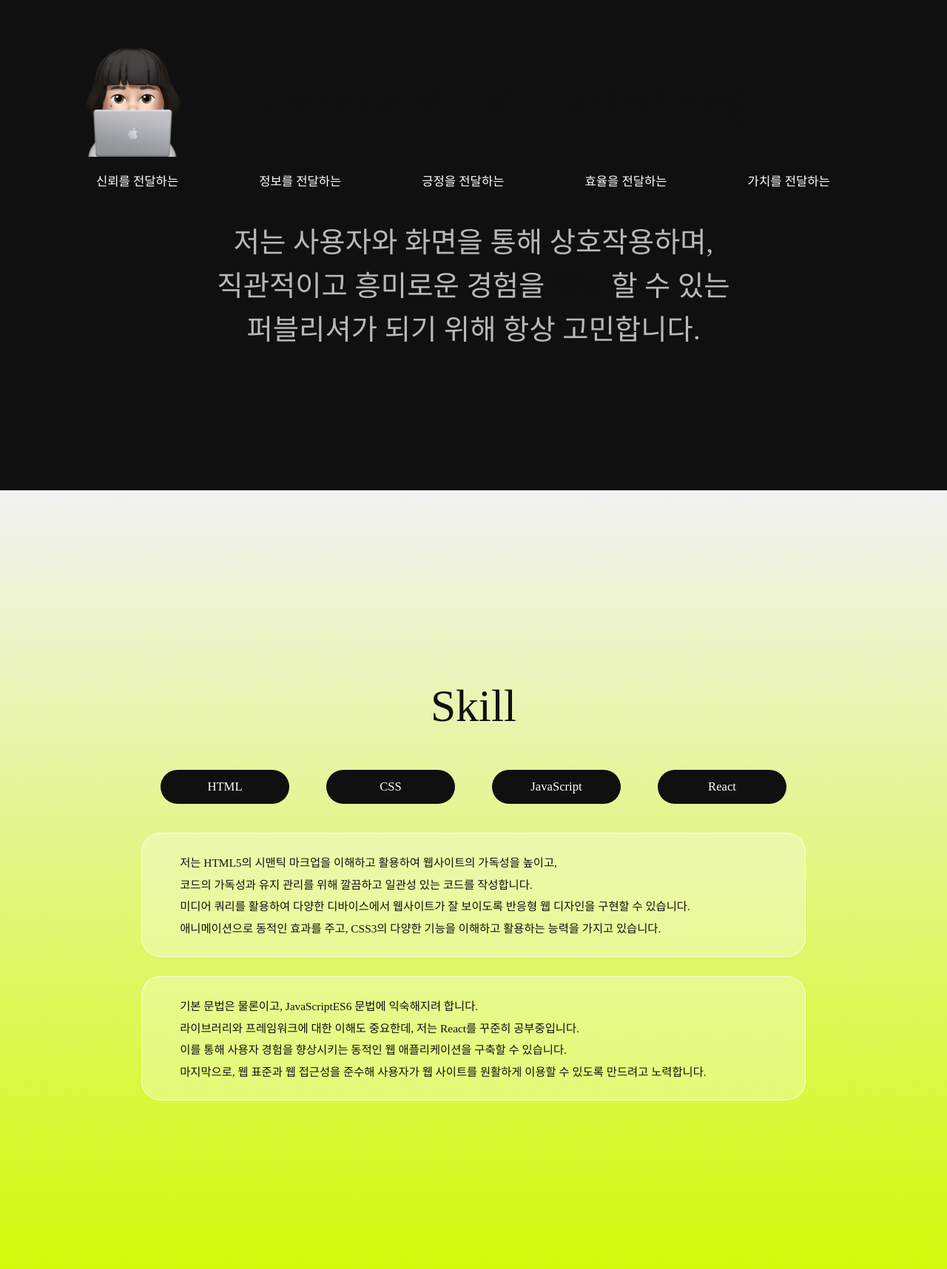
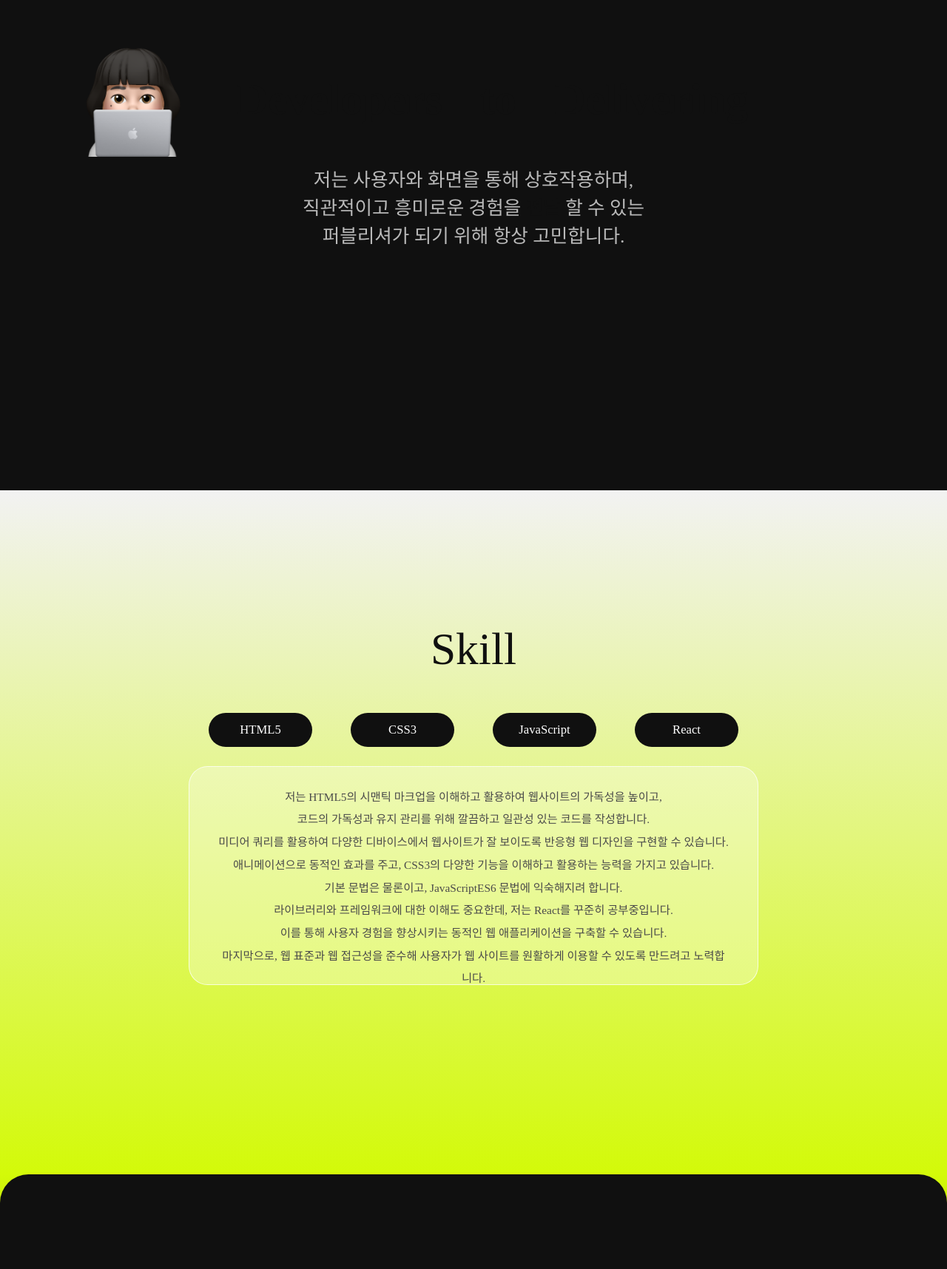
Before and after one commit to yellowgnuoy/WebPublisher, a plain HTML site: page index.html in a window 1280 px wide. Shown: the part 1067-2783 px from the top of the page at 74% size. Drawn offline with nearby package versions, Linux system fonts and the light colour scheme; a web font is replaced by a local one.

Commit message:
내용수정

```diff
--- a/index.html
+++ b/index.html
@@ -39,13 +39,13 @@
       <h3>Developers</h3>
       <h3>to</h3>
       <h3>Delivering</h3>
-      <div class="keywords">
+      <!-- <div class="keywords">
         <div class="keyword2">신뢰를 전달하는</div>
         <div class="keyword2">정보를 전달하는</div>
         <div class="keyword2">긍정을 전달하는</div>
         <div class="keyword2">효율을 전달하는</div>
         <div class="keyword2">가치를 전달하는</div>
-      </div>
+      </div> -->
       <h6>
         저는 사용자와 화면을 통해 상호작용하며,<br />
         직관적이고 흥미로운 경험을 <span id="h6black">전달</span> 할 수 있는<br />
@@ -58,8 +58,8 @@
       Skill
       <div class="skilllist">
         <ul>
-          <li class="box1">HTML</li>
-          <li class="box1">CSS</li>
+          <li class="box1">HTML5</li>
+          <li class="box1">CSS3</li>
           <li class="box1">JavaScript</li>
           <li class="box1">React</li>
         </ul>
@@ -74,10 +74,6 @@
           반응형 웹 디자인을 구현할 수 있습니다.<br />
           애니메이션으로 동적인 효과를 주고, CSS3의 다양한 기능을 이해하고
           활용하는 능력을 가지고 있습니다.<br />
-        </p>
-      </div>
-      <div class="opbox">
-        <p class="skilltext">
           기본 문법은 물론이고, JavaScriptES6 문법에 익숙해지려 합니다.<br />
           라이브러리와 프레임워크에 대한 이해도 중요한데, 저는 React를 꾸준히
           공부중입니다.<br />
@@ -96,26 +92,6 @@
         <div class="slide slide_wrap">
           <div
             class="slide_item"
-            data-url="https://github.com/Nolmung/Nolmung-client"
-          >
-            <p class="protext"><br />반려견 동반 시설 공유 플랫폼</p>
-            Nolmung
-            <p class="protext2">
-              2024.11 - 2024.12 | TEAM PROJECT<br />Html | Css | JavaScript
-            </p>
-          </div>
-          <div
-            class="slide_item"
-            data-url="https://github.com/Ureca-miniproject2/siso-balance-game"
-          >
-            <p class="protext"><br />밸런스 게임</p>
-            SISO
-            <p class="protext2">
-              2024.09 - 2024.10 | TEAM PROJECT<br />Html | Css | JavaScript
-            </p>
-          </div>
-          <div
-            class="slide_item"
             data-url="https://github.com/yellowgnuoy/makeourFRUV"
           >
             <p class="protext"><br />프룹</p>
@@ -132,6 +108,24 @@
             29CM Clone coding
             <p class="protext2">
               2023.09 | PERSONAL PROJECT<br />Html | Css | JavaScript
+            </p>
+          </div>
+          <div
+            class="slide_item"
+            data-url="https://github.com/Ureca-miniproject2/siso-balance-game"
+          >
+            <p class="protext"><br />밸런스 게임</p>
+            SISO
+            <p class="protext2">2024.09 - 2024.10 | TEAM PROJECT<br />React</p>
+          </div>
+          <div
+            class="slide_item"
+            data-url="https://github.com/Nolmung/Nolmung-client"
+          >
+            <p class="protext"><br />반려견 동반 시설 공유 플랫폼</p>
+            Nolmung
+            <p class="protext2">
+              2024.11 - 2024.12 | TEAM PROJECT<br />React | TypeScript
             </p>
           </div>
           <div class="slide_prev_button slide_button">←</div>
@@ -176,6 +170,7 @@
     <script src="./js/button.js"></script>
     <script src="./js/top.js"></script>
     <script src="./js/slide.js"></script>
+
     <script>
       let isDragging = false;
 
--- a/style.css
+++ b/style.css
@@ -26,9 +26,9 @@ body {
   padding: 0;
 }
 h2 {
-  font-size: 3vw;
+  font-size: 2vw;
   font-family: "Pretendard";
-  font-weight: 300;
+  font-weight: 200;
   color: rgb(159, 159, 159);
   text-align: center;
   transition: 2s;
@@ -156,8 +156,8 @@ button {
   background-color: #101010;
 }
 .skill {
-  padding-bottom: 18vw;
-  padding-top: 20vw;
+  padding-bottom: 20vw;
+  padding-top: 14vw;
   color: #101010;
   font-size: 4.8vw;
   font-family: "GangwonEduPowerExtraBoldA";
@@ -166,14 +166,16 @@ button {
   background: linear-gradient(to bottom, #f2f2f2 0%, #d3fa09 100%);
 }
 .skilltext {
-  text-align: left;
+  text-align: center;
   font-size: 1.2vw;
   font-family: "Pretendard";
-  font-weight: 400;
-  line-height: 2.3vw;
-  color: #101010;
+  font-weight: 300;
+  line-height: 2.4vw;
+  color: #4a4a4a;
   padding: 2vw;
-  margin-left: 2vw;
+  margin-left: auto; /* 좌우 가운데 정렬을 위해 추가 */
+  margin-right: auto; /* 좌우 가운데 정렬을 위해 추가 */
+  width: 90%;
 }
 .work {
   margin-bottom: 100vh;
@@ -218,7 +220,7 @@ button {
   display: flex;
   justify-content: center;
   align-items: center;
-  margin: 0 1.5em;
+  margin: 0 2vw;
 }
 
 .skilllist {
@@ -228,13 +230,13 @@ button {
 
 .skill ul {
   margin-top: 4vw;
-  margin-bottom: 1vw;
+  /* margin-bottom: 1vw; */
   display: flex;
   justify-content: space-between;
   align-items: center;
   text-align: center;
   /* border: 1px solid red; */
-  width: 70%;
+  width: 60%;
 }
 
 .skill ul li {
@@ -243,18 +245,17 @@ button {
   text-align: center;
   font-size: 1.3vw;
   font-family: "Pretendard";
-  font-weight: 400;
+  font-weight: 300;
   color: white;
 }
-
 .opbox {
   margin-top: 2vw;
   margin-left: 14vw;
-  height: 13vw;
+  height: 23vw;
   border-radius: 2vw;
   margin-left: auto;
   margin-right: auto;
-  width: 70%;
+  width: 60%;
   background-color: rgb(255, 255, 255, 0.3);
   border: 1px solid rgb(255, 255, 255, 0.7);
 }
@@ -271,7 +272,8 @@ button {
 }
 
 h4 {
-  font-size: 19vw;
+  font-size: 16vw;
+  font-weight: 200;
   font-family: "GangwonEduPowerExtraBoldA";
   color: #101010;
   text-align: center;
@@ -289,10 +291,10 @@ h6 {
   width: 100%;
   position: absolute;
   text-align: center;
-  margin-top: 44vw;
-  font-size: 3vw;
+  margin-top: 26vw;
+  font-size: 2vw;
   font-family: "Pretendard";
-  line-height: 4.6vw;
+  line-height: 3vw;
   font-weight: 300;
   color: rgb(185, 185, 185);
   /* border: 1px solid red; */
@@ -566,7 +568,7 @@ a.btn4 span.btn4Ani {
 
 .slide_item:nth-child(1) {
   background-color: #101010;
-  background-image: url("./img/01.png");
+  background-image: url("./img/03.png");
   background-size: 100%;
   background-repeat: no-repeat;
   transition: background-size 0.3s ease-in-out, opacity 0.5s ease-in-out;
@@ -581,7 +583,7 @@ a.btn4 span.btn4Ani {
 
 .slide_item:nth-child(2) {
   background-color: #101010;
-  background-image: url("./img/02.png");
+  background-image: url("./img/04.png");
   background-size: 100%;
   background-repeat: no-repeat;
   transition: background-size 0.3s ease-in-out, opacity 0.5s ease-in-out;
@@ -595,7 +597,7 @@ a.btn4 span.btn4Ani {
 }
 .slide_item:nth-child(3) {
   background-color: #101010;
-  background-image: url("./img/03.png");
+  background-image: url("./img/02.png");
   background-size: 100%;
   background-repeat: no-repeat;
   transition: background-size 0.3s ease-in-out, opacity 0.5s ease-in-out;
@@ -609,7 +611,7 @@ a.btn4 span.btn4Ani {
 }
 .slide_item:nth-child(4) {
   background-color: #101010;
-  background-image: url("./img/04.png");
+  background-image: url("./img/01.png");
   background-size: 100%;
   background-repeat: no-repeat;
   transition: background-size 0.3s ease-in-out, opacity 0.5s ease-in-out;
```
